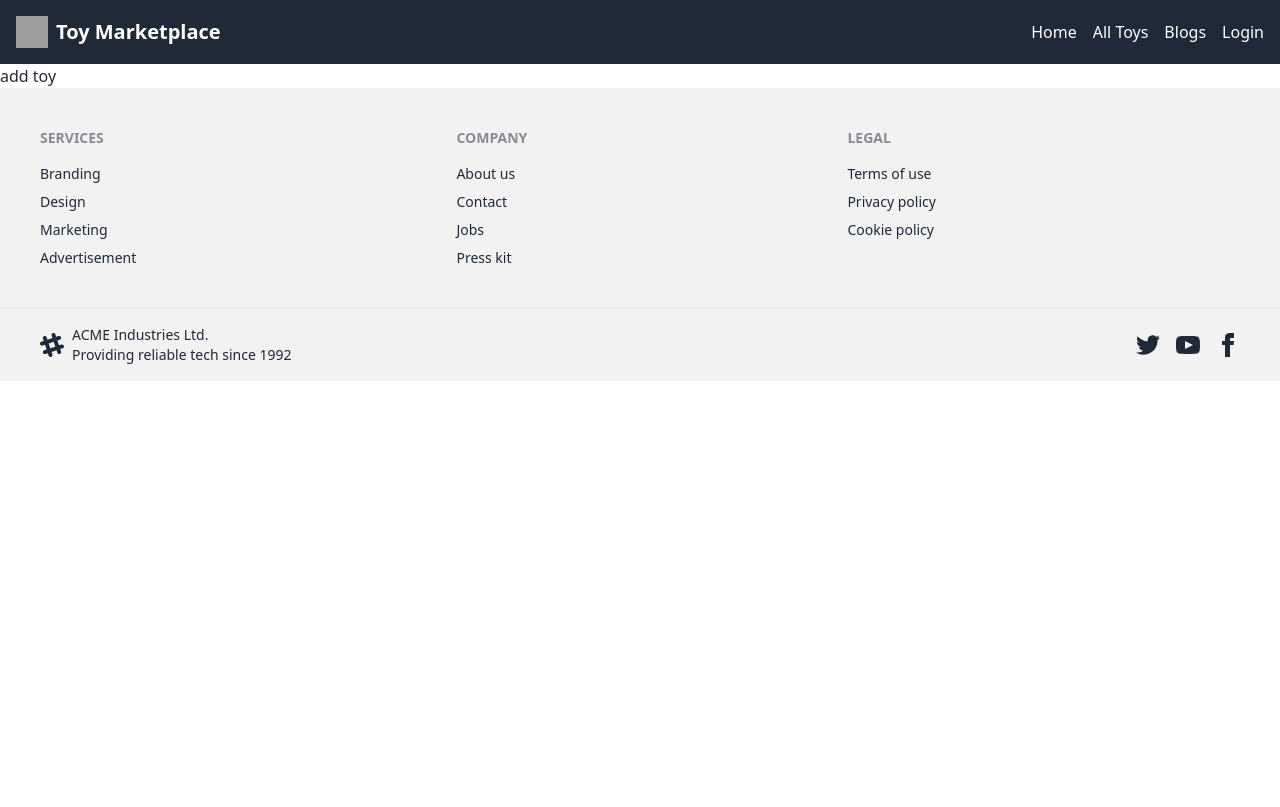
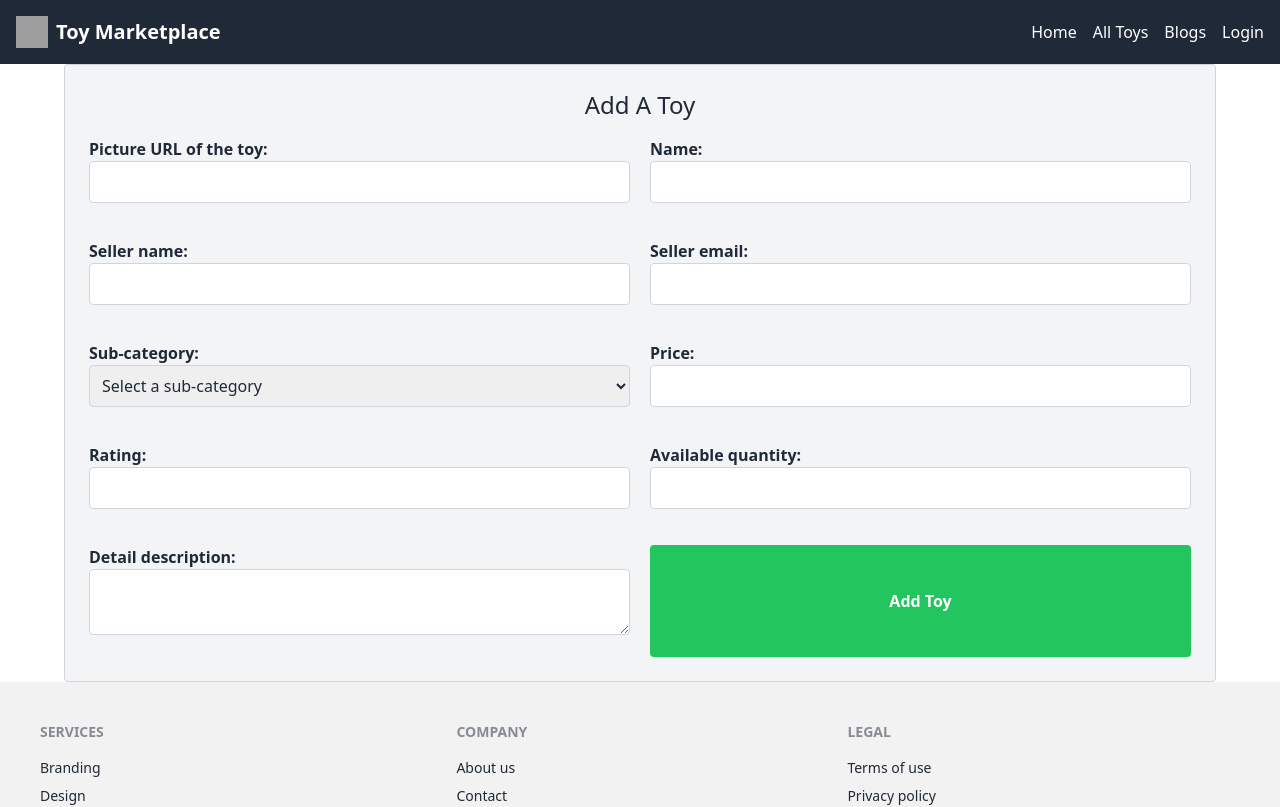
Before and after one commit to belalhossain22000/Torbo-Touys, a React (Vite) app: page /add-toy in a window 1280 px wide. Shown: the top 807 px of the page. Built offline with nearby package versions, Linux system fonts and the light colour scheme; no server answers; grey boxes are pictures that could not be loaded.

Commit message:
adde add toy and all toy page design

```diff
--- a/src/Routes/Routes.jsx
+++ b/src/Routes/Routes.jsx
@@ -4,44 +4,46 @@ import Main from "../LayOut/Main";
 import Home from "../components/Home/Home";
 import AllToys from "../components/AllToys/AllToys";
 import MyToys from "../components/MyToys/MyToys";
-import AddToy from "../components/AddToy/AddToy";
 import Blog from "../components/Blog/Blog";
 import Login from "../components/Login/Login";
 import Registration from "../components/Registration/Registration";
+import Error from "../components/Error/Error";
+import AddToyPage from "../components/AddToyPage/AddToyPage";
 
 export const router = createBrowserRouter([
   {
     path: "/",
     element: <Main></Main>,
-      children:[
+    errorElement: <Error></Error>,
+    children: [
       {
-            path:"/",
-            element:<Home></Home>
+        path: "/",
+        element: <Home></Home>,
       },
       {
-            path:"/allToys",
-            element:<AllToys></AllToys>
+        path: "/allToys",
+        element: <AllToys></AllToys>,
       },
       {
-            path:"/my-toys",
-            element:<MyToys></MyToys>
+        path: "/my-toys",
+        element: <MyToys></MyToys>,
       },
       {
-            path:"/add-toy",
-            element:<AddToy></AddToy>
+        path: "/add-toy",
+        element: <AddToyPage></AddToyPage>,
       },
       {
-            path:"/blogs",
-            element:<Blog></Blog>
+        path: "/blogs",
+        element: <Blog></Blog>,
       },
       {
-            path:"/login",
-            element:<Login></Login>
+        path: "/login",
+        element: <Login></Login>,
       },
       {
-            path:"/register",
-            element:<Registration></Registration>
-        }
-      ]
+        path: "/register",
+        element: <Registration></Registration>,
+      },
+    ],
   },
 ]);
--- a/src/components/AddToy/AddToy.jsx
+++ /dev/null
@@ -1,11 +0,0 @@
-import React from 'react';
-
-const AddToy = () => {
-    return (
-        <div>
-            <h1>add toy</h1>
-        </div>
-    );
-};
-
-export default AddToy;
--- /dev/null
+++ b/src/components/AddToyPage/AddToyPage.jsx
@@ -0,0 +1,158 @@
+import { useForm } from "react-hook-form";
+
+function AddToyPage() {
+  const {
+    register,
+    handleSubmit,
+    formState: { errors },
+  } = useForm();
+
+  const onSubmit = (data) => {
+    console.log(data);
+    // Perform any additional actions, such as submitting the form data to a server
+  };
+
+  return (
+    <form
+      onSubmit={handleSubmit(onSubmit)}
+      className="max-w-6xl mx-auto p-6 bg-gray-100 border border-gray-300 rounded"
+    >
+      <h1 className="text-2xl text-center mb-4">Add A Toy</h1>
+
+      <div className="grid grid-cols-2 gap-5">
+        <div className="mb-4">
+          <label htmlFor="pictureUrl" className="block font-bold">
+            Picture URL of the toy:
+          </label>
+          <input
+            id="pictureUrl"
+            {...register("pictureUrl", { required: true })}
+            className="w-full p-2 border border-gray-300 rounded"
+          />
+          {errors.pictureUrl && (
+            <p className="text-red-500">Picture URL is required.</p>
+          )}
+        </div>
+
+        <div className="mb-4">
+          <label htmlFor="name" className="block font-bold">
+            Name:
+          </label>
+          <input
+            id="name"
+            {...register("name", { required: true })}
+            className="w-full p-2 border border-gray-300 rounded"
+          />
+          {errors.name && <p className="text-red-500">Name is required.</p>}
+        </div>
+
+        <div className="mb-4">
+          <label htmlFor="sellerName" className="block font-bold">
+            Seller name:
+          </label>
+          <input
+            id="sellerName"
+            {...register("sellerName")}
+            className="w-full p-2 border border-gray-300 rounded"
+          />
+        </div>
+
+        <div className="mb-4">
+          <label htmlFor="sellerEmail" className="block font-bold">
+            Seller email:
+          </label>
+          <input
+            id="sellerEmail"
+            {...register("sellerEmail")}
+            className="w-full p-2 border border-gray-300 rounded"
+          />
+        </div>
+
+        <div className="mb-4">
+          <label htmlFor="subcategory" className="block font-bold">
+            Sub-category:
+          </label>
+          <select
+            id="subcategory"
+            {...register("subcategory", { required: true })}
+            className="w-full p-2 border border-gray-300 rounded"
+          >
+            <option value="">Select a sub-category</option>
+            <option value="Math Toys">Math Toys</option>
+            <option value="Language Toys">Language Toys</option>
+            <option value="Science Toys">Science Toys</option>
+          </select>
+          {errors.subcategory && (
+            <p className="text-red-500">Sub-category is required.</p>
+          )}
+        </div>
+
+        <div className="mb-4">
+          <label htmlFor="price" className="block font-bold">
+            Price:
+          </label>
+          <input
+            id="price"
+            {...register("price", { required: true, pattern: /\d+/ })}
+            className="w-full p-2 border border-gray-300 rounded"
+          />
+          {errors.price && (
+            <p className="text-red-500">Please enter a valid price.</p>
+          )}
+        </div>
+
+        <div className="mb-4">
+          <label htmlFor="rating" className="block font-bold">
+            Rating:
+          </label>
+          <input
+            id="rating"
+            {...register("rating", { required: true, pattern: /\d+/ })}
+            className="w-full p-2 border border-gray-300 rounded"
+          />
+          {errors.rating && (
+            <p className="text-red-500">Please enter a valid rating.</p>
+          )}
+        </div>
+
+        <div className="mb-4">
+          <label htmlFor="quantity" className="block font-bold">
+            Available quantity:
+          </label>
+          <input
+            id="quantity"
+            {...register("quantity", { required: true, pattern: /\d+/ })}
+            className="w-full p-2 border border-gray-300 rounded"
+          />
+          {errors.quantity && (
+            <p className="text-red-500">Please enter a valid quantity.</p>
+          )}
+        </div>
+
+        <div className="mb-4 w-[100%] ">
+          <label htmlFor="description" className="block font-bold">
+            Detail description:
+          </label>
+          <textarea
+            id="description"
+            {...register("description", { required: true })}
+            className="w-full p-2 border border-gray-300 rounded"
+          />
+          {errors.description && (
+            <p className="text-red-500">Description is required.</p>
+          )}
+        </div>
+
+
+        <button
+          type="submit"
+          className="w-full py-2 px-4 bg-green-500 text-white font-bold rounded"
+        >
+          Add Toy
+        </button>
+      </div>
+    </form>
+  );
+}
+
+export default AddToyPage;
--- a/src/components/AllToys/AllToys.jsx
+++ b/src/components/AllToys/AllToys.jsx
@@ -1,11 +1,105 @@
-import React from 'react';
+import React, { useState } from "react";
 
-const AllToys = () => {
-    return (
-        <div>
-            <h1>all toys</h1>
+const AllToysPage = () => {
+  const [selectedToyId, setSelectedToyId] = useState(null);
+  const [searchTerm, setSearchTerm] = useState("");
+
+  const toys = [
+    {
+      id: 1,
+      seller: "John Doe",
+      name: "Sports Car",
+      subcategory: "Toy Cars",
+      price: 29.99,
+      quantity: 10,
+    },
+    {
+      id: 2,
+      seller: "Jane Smith",
+      name: "Marvel Superhero",
+      subcategory: "Action Figures",
+      price: 12.99,
+      quantity: 5,
+    },
+    // Add more toy objects as needed
+  ];
+
+  const handleViewDetails = (toyId) => {
+    setSelectedToyId(toyId);
+  };
+
+  const handleSearch = (event) => {
+    setSearchTerm(event.target.value);
+  };
+
+  const filteredToys = toys.filter((toy) =>
+    toy.name.toLowerCase().includes(searchTerm.toLowerCase())
+  );
+
+  const selectedToy = toys.find((toy) => toy.id === selectedToyId);
+
+  return (
+    <div className="container mx-auto">
+      <h1 className="text-2xl font-bold mb-4">All Toys</h1>
+      <div className="mb-4">
+        <input
+          type="text"
+          placeholder="Search by toy name"
+          className="px-4 py-2 border border-gray-300 focus:outline-none"
+          value={searchTerm}
+          onChange={handleSearch}
+        />
+      </div>
+      <table className="w-full border border-gray-300">
+        <thead>
+          <tr className="bg-gray-200">
+            <th className="py-2 px-4 border-b">Seller</th>
+            <th className="py-2 px-4 border-b">Toy Name</th>
+            <th className="py-2 px-4 border-b">Sub-category</th>
+            <th className="py-2 px-4 border-b">Price</th>
+            <th className="py-2 px-4 border-b">Available Quantity</th>
+            <th className="py-2 px-4 border-b"></th>
+          </tr>
+        </thead>
+        <tbody>
+          {filteredToys.map((toy) => (
+            <tr key={toy.id} className="hover:bg-gray-100">
+              <td className="py-2 px-4 border-b">{toy.seller}</td>
+              <td className="py-2 px-4 border-b">{toy.name}</td>
+              <td className="py-2 px-4 border-b">{toy.subcategory}</td>
+              <td className="py-2 px-4 border-b">${toy.price}</td>
+              <td className="py-2 px-4 border-b">{toy.quantity}</td>
+              <td className="py-2 px-4 border-b">
+                <button
+                  className="text-blue-500 underline focus:outline-none"
+                  onClick={() => handleViewDetails(toy.id)}
+                >
+                  View Details
+                </button>
+              </td>
+            </tr>
+          ))}
+        </tbody>
+      </table>
+
+      {selectedToy && (
+        <div className="mt-4">
+          <h2 className="text-xl font-bold mb-2">Toy Details</h2>
+          <p>
+            Seller: {selectedToy.seller}
+            <br />
+            Toy Name: {selectedToy.name}
+            <br />
+            Sub-category: {selectedToy.subcategory}
+            <br />
+            Price: ${selectedToy.price}
+            <br />
+            Available Quantity: {selectedToy.quantity}
+          </p>
         </div>
-    );
+      )}
+    </div>
+  );
 };
 
-export default AllToys;
+export default AllToysPage;
```
Also changed, not shown: src/index.css (line endings or trailing spaces). Lines whose indentation alone changed are shown as unchanged.
